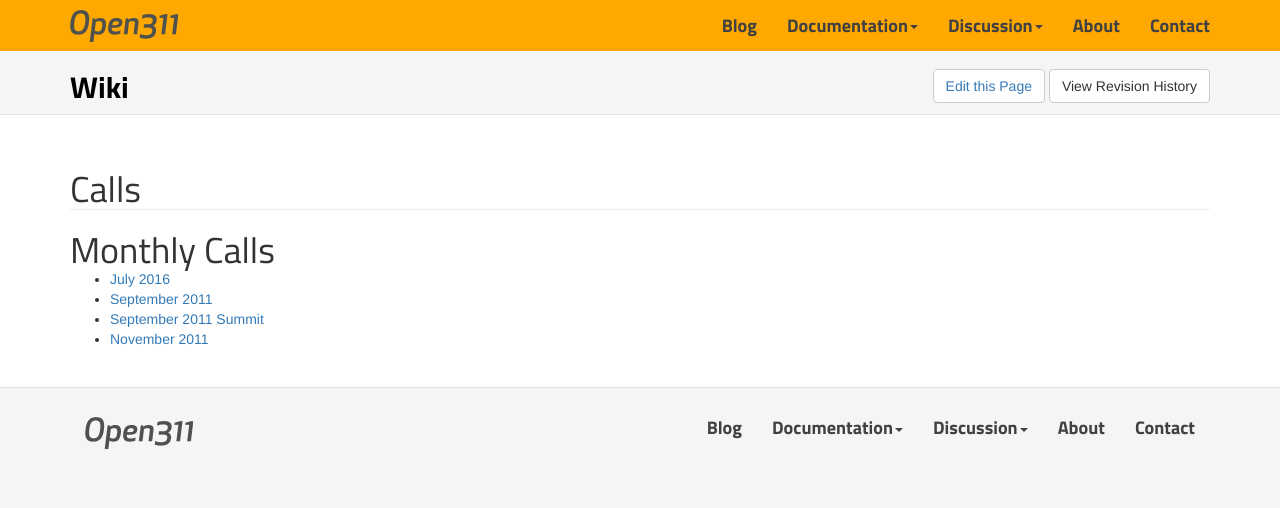
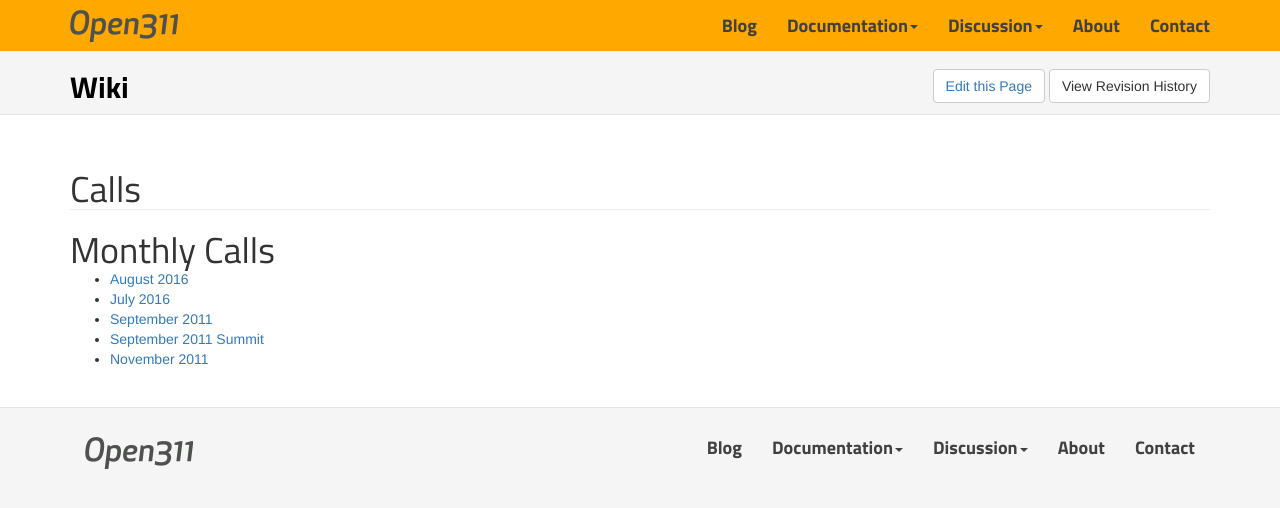
Before and after one commit to open311/open311.github.io, a Jekyll site: the page built from Calls/index.md, in a window 1280 px wide. Shown: the top 508 px of the page. Built offline with Jekyll 4.4.1, drawn with Linux system fonts in a browser that asks for light colours; nearby versions of some CDN libraries.

Commit message:
Add notes page for august call

```diff
--- a/Calls/index.md
+++ b/Calls/index.md
@@ -6,7 +6,8 @@ redirect_from: "/Calls"
 
 Monthly Calls
 =============
--   [July 2016](/Calls/2016-07)
--   [September 2011](/Calls/2011-09)
--   [September 2011 Summit](/Calls/2011-09-Summit)
--   [November 2011](/Calls/2011-11)
+-   [August 2016](/calls/2016-08)
+-   [July 2016](/calls/2016-07)
+-   [September 2011](/calls/2011-09)
+-   [September 2011 Summit](/calls/2011-09-Summit)
+-   [November 2011](/calls/2011-11)
```
Also changed, not shown: Calls/2016-08.md (added, +6 -0 lines).
